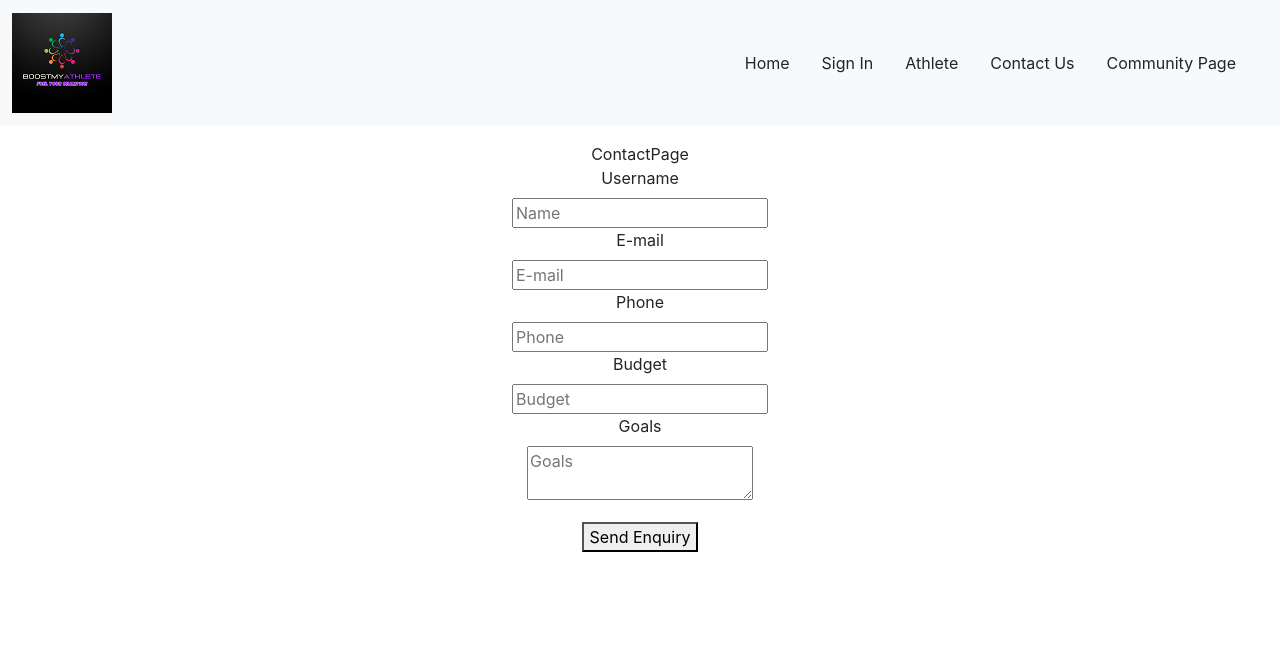
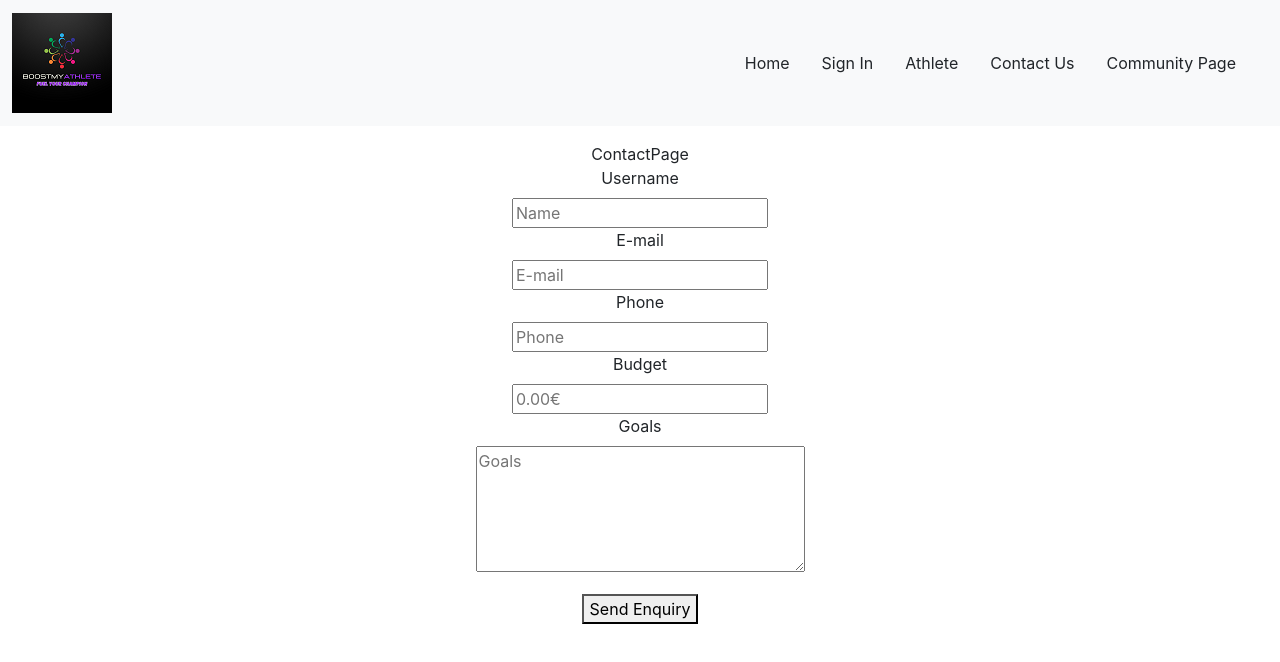
Before and after one commit to BoostMyAthlete/BoostMyAthlete, a React (Vite) app in the folder frontend/: page /contact in a window 1280 px wide. Shown: the top 662 px of the page. Built offline with nearby package versions, Linux system fonts and the light colour scheme.

Commit message:
update budget input in ContactForm

```diff
--- a/frontend/src/App.jsx
+++ b/frontend/src/App.jsx
@@ -1,6 +1,7 @@
 import "./App.css";
 import ContentPage from "@pages/ContentPage/ContentPage";
 import NavMenu  from '@components/NavMenu/NavMenu';
+
 
 
 
@@ -11,6 +12,8 @@ function App() {
       <ContentPage />
 
 
+
+
     </div>
   );
 }
--- a/frontend/src/components/ContactForm/ContactForm.jsx
+++ b/frontend/src/components/ContactForm/ContactForm.jsx
@@ -23,11 +23,11 @@ const [data, setData] = useState("");
       <br />
 
       <label htmlFor="budget">Budget</label> <br />
-      <input {...register("password")}  type="number"placeholder="Budget" />
+      <input {...register("budget")}  type="number" step="0.01" placeholder="0.00€" />
       <br />
 
       <label htmlFor="goals">Goals</label> <br />
-      <textarea {...register("Goals")} placeholder="Goals" />
+      <textarea rows="5" cols="30" {...register("Goals")} placeholder="Goals" />
 
       <p>{data}</p>
       <button type="submit">Send Enquiry</button>
```
